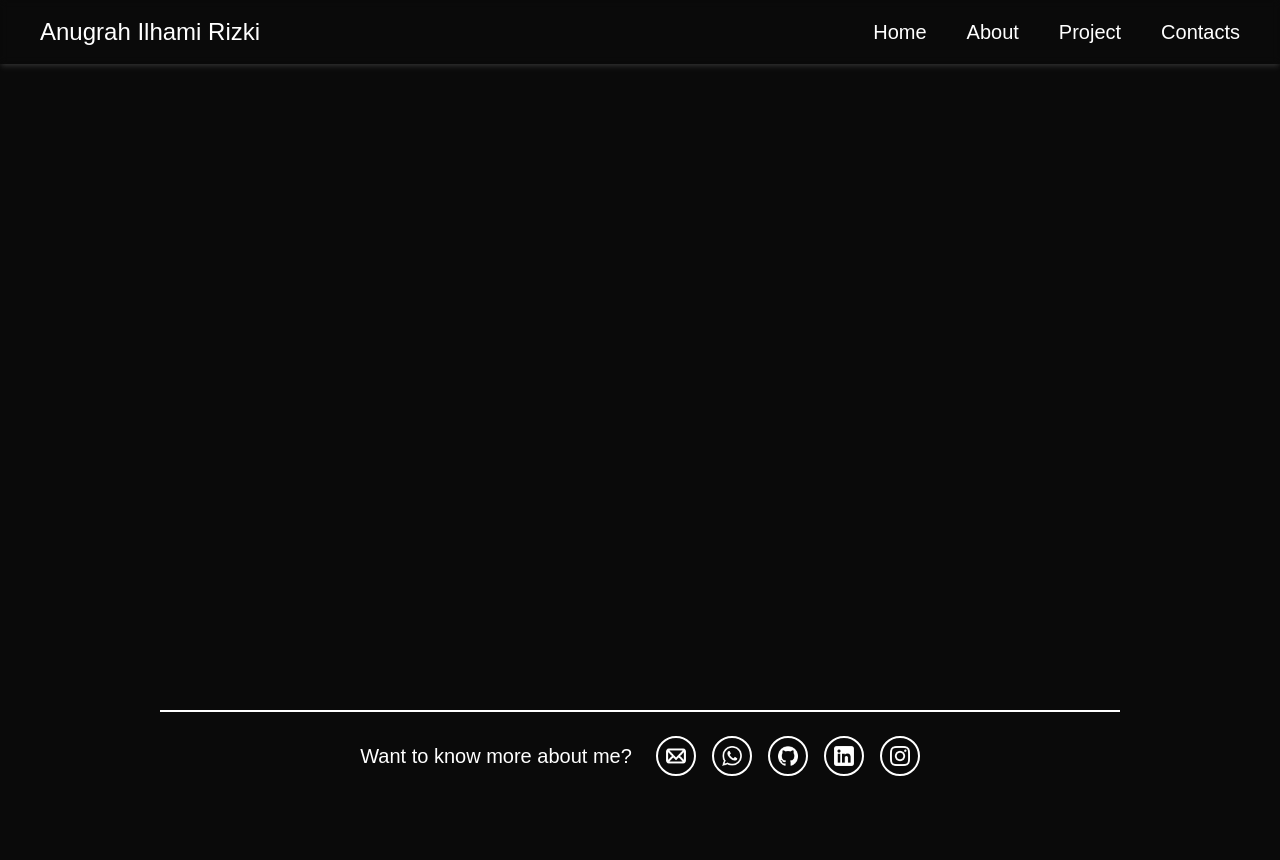
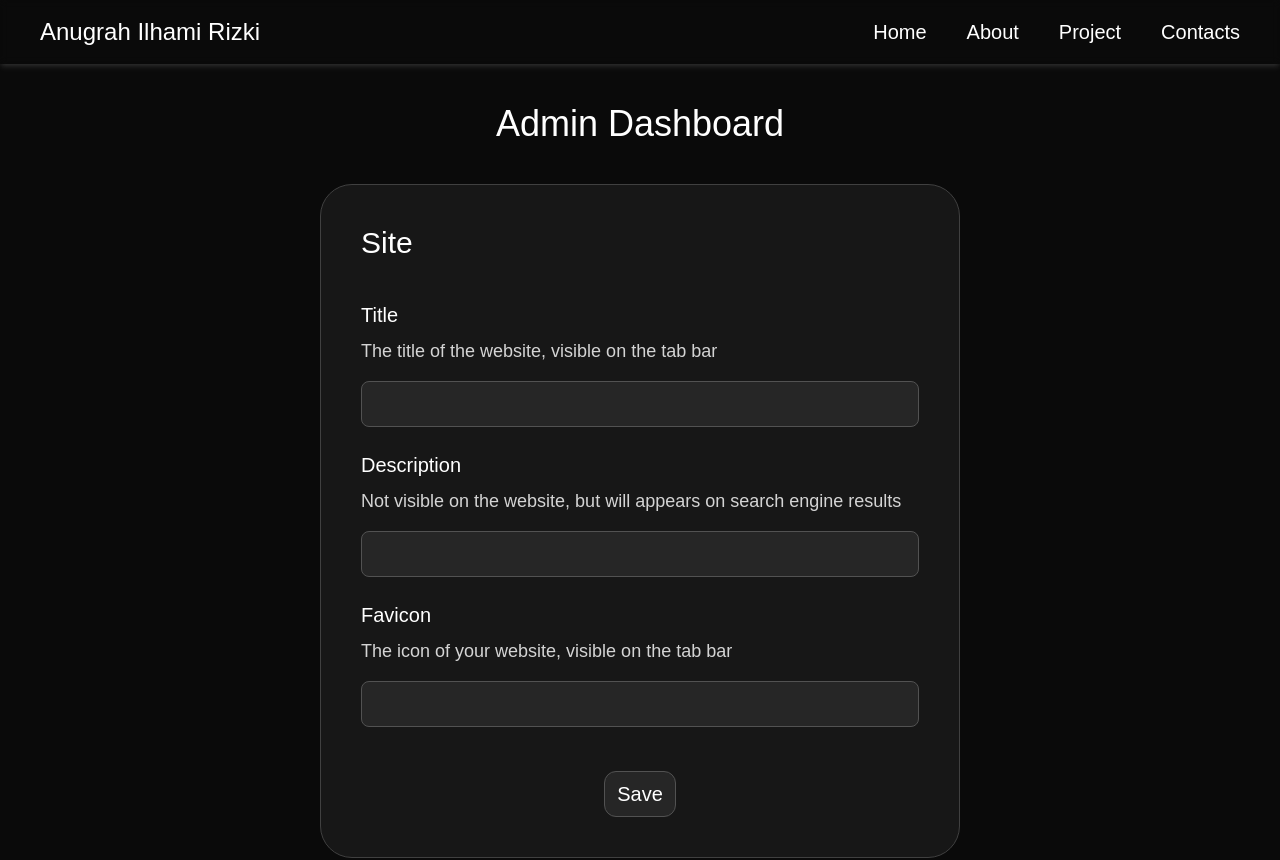
Before and after one commit to anugrah-ir/portfolio-website, a Next.js app: page /admin in a window 1280 px wide. Shown: the top 860 px of the page. Before the commit the page ends 800 px from the top, so only its background shows below. Built offline with nearby package versions, Linux system fonts and the light colour scheme; no server answers; the database is empty.

Commit message:
feat(admin): add site form

```diff
--- /dev/null
+++ b/lib/prisma.ts
@@ -0,0 +1,13 @@
+import { PrismaClient } from "@prisma/client";
+
+declare global {
+  var prisma: PrismaClient | undefined;
+}
+
+const prisma = global.prisma ?? new PrismaClient();
+
+if (process.env.NODE_ENV !== "production") {
+  global.prisma = prisma;
+}
+
+export default prisma;
--- /dev/null
+++ b/src/app/admin/actions.tsx
@@ -0,0 +1,11 @@
+"use server";
+import prisma from "../../../lib/prisma";
+
+export async function getSite() {
+  try {
+    const site = await prisma.site.findFirst();
+    return site;
+  } catch (error) {
+    return null;
+  }
+}
--- a/src/app/admin/page.tsx
+++ b/src/app/admin/page.tsx
@@ -1,3 +1,20 @@
-export default function Admin() {
-  return <></>;
+import { getSite } from "./actions";
+import SiteForm from "@/components/SiteForm";
+
+export default async function Admin() {
+  const site = await getSite();
+
+  const siteData = site ?? {
+    id: 0,
+    title: "",
+    description: "",
+    favicon: "",
+  };
+
+  return (
+    <div className="flex flex-col items-center gap-5 px-10 py-5 lg:gap-10 lg:px-20 lg:py-10">
+      <h1 className="text-2xl font-medium lg:text-4xl">Admin Dashboard</h1>
+      <SiteForm site={siteData} />
+    </div>
+  );
 }
--- /dev/null
+++ b/src/components/SiteForm.tsx
@@ -0,0 +1,82 @@
+"use client";
+import Form from "next/form";
+import { useState } from "react";
+
+interface Site {
+  id: number;
+  title: string;
+  description: string;
+  favicon: string;
+}
+
+interface SiteFormProps {
+  site: Site;
+}
+
+function handleSubmit() {
+  return;
+}
+
+export default function SiteForm({ site }: SiteFormProps) {
+  const [formData, setFormData] = useState(site);
+
+  return (
+    <div className="flex w-[80vw] flex-col gap-5 rounded-2xl border border-neutral-700 bg-neutral-900 p-5 lg:w-[50vw] lg:gap-10 lg:rounded-4xl lg:p-10">
+      <h2 className="font-base text-xl lg:text-3xl">Site</h2>
+      <Form action={handleSubmit} className="flex flex-col gap-3 lg:gap-6">
+        <div className="flex flex-col gap-1 lg:gap-2">
+          <label className="text-md lg:text-xl">Title</label>
+          <p className="text-sm text-neutral-300 lg:text-lg">
+            The title of the website, visible on the tab bar
+          </p>
+          <input
+            name="title"
+            type="text"
+            value={formData.title}
+            onChange={(e) =>
+              setFormData({ ...formData, title: e.target.value })
+            }
+            className="mt-2 rounded-md border border-neutral-600 bg-neutral-800 px-3 py-2 text-sm lg:rounded-lg lg:text-lg"
+          />
+        </div>
+        <div className="flex flex-col gap-1 lg:gap-2">
+          <label className="text-md lg:text-xl">Description</label>
+          <p className="text-sm text-neutral-300 lg:text-lg">
+            Not visible on the website, but will appears on search engine
+            results
+          </p>
+          <input
+            name="description"
+            type="text"
+            value={formData.description}
+            onChange={(e) =>
+              setFormData({ ...formData, description: e.target.value })
+            }
+            className="mt-2 rounded-md border border-neutral-600 bg-neutral-800 px-3 py-2 text-sm lg:rounded-lg lg:text-lg"
+          />
+        </div>
+        <div className="flex flex-col gap-1 lg:gap-2">
+          <label className="text-md lg:text-xl">Favicon</label>
+          <p className="text-sm text-neutral-300 lg:text-lg">
+            The icon of your website, visible on the tab bar
+          </p>
+          <input
+            name="favicon"
+            type="text"
+            value={formData.favicon}
+            onChange={(e) =>
+              setFormData({ ...formData, favicon: e.target.value })
+            }
+            className="mt-2 rounded-md border border-neutral-600 bg-neutral-800 px-3 py-2 text-sm lg:rounded-lg lg:text-lg"
+          />
+        </div>
+        <button
+          type="submit"
+          className="text-md mt-5 self-center rounded-xl border border-neutral-600 bg-neutral-800 px-3 py-2 hover:cursor-pointer hover:border-neutral-500 hover:bg-neutral-700 hover:text-neutral-300 lg:text-xl"
+        >
+          Save
+        </button>
+      </Form>
+    </div>
+  );
+}
```
